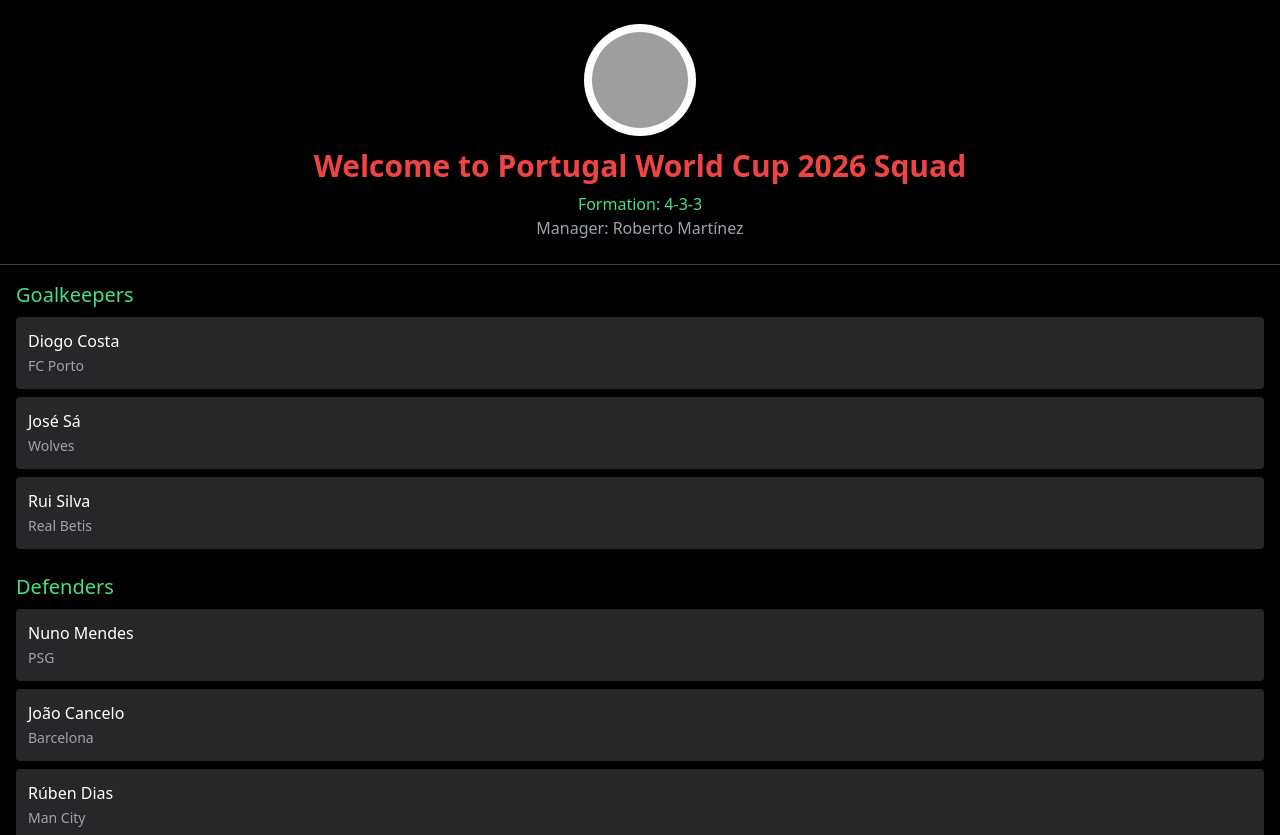
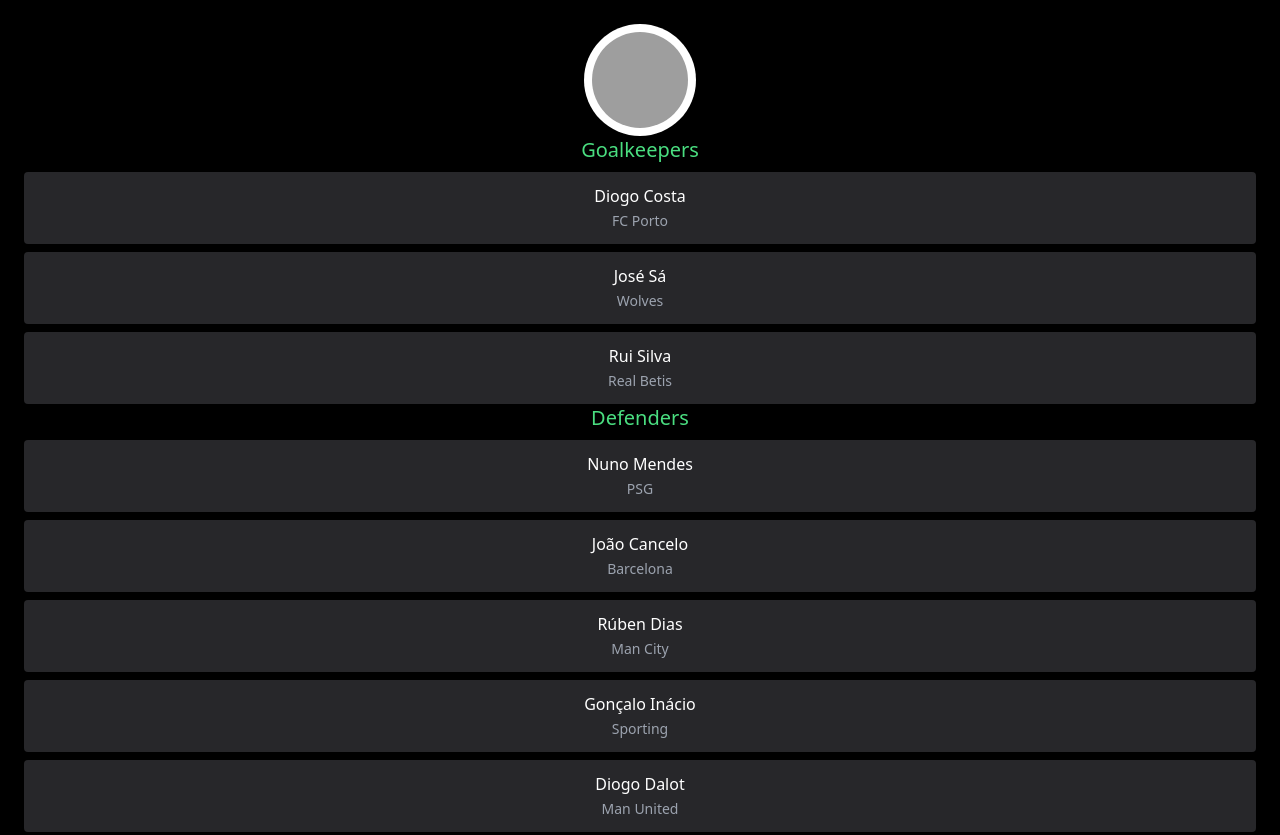
Before and after one commit to sxjesl7x7-png/porto-webo, a plain HTML site: page index.html in a window 1280 px wide. Shown: the top 835 px of the page. Drawn offline with nearby package versions, Linux system fonts and the light colour scheme; grey boxes are pictures that could not be loaded.

Commit message:
Update index.html

```diff
--- a/index.html
+++ b/index.html
@@ -13,28 +13,11 @@
 <div class="text-center p-6 border-b border-gray-700">
 
   <!-- PORTUGAL LOGO (FIXED) -->
-  <img
-    src="https://upload.wikimedia.org/wikipedia/en/5/5c/Portugal_national_football_team_logo.svg"
-    class="w-28 h-28 mx-auto bg-white rounded-full p-2"
-    alt="Portugal Logo"
-  />
-
-  <h1 class="text-3xl font-bold text-red-500 mt-3">
-    Welcome to Portugal World Cup 2026 Squad
-  </h1>
-
-  <p class="text-green-400 mt-2">
-    Formation: 4-3-3
-  </p>
-
-  <p class="text-gray-400">
-    Manager: Roberto Martínez
-  </p>
-
-</div>
-
-<!-- SQUAD -->
-<div class="p-4 space-y-6">
+<img
+  src="https://upload.wikimedia.org/wikipedia/commons/5/5c/Flag_of_Portugal.svg"
+  class="w-28 h-28 mx-auto bg-white rounded-full p-2"
+  alt="Portugal Logo"
+/>
 
   <!-- GOALKEEPERS -->
   <section>
```
